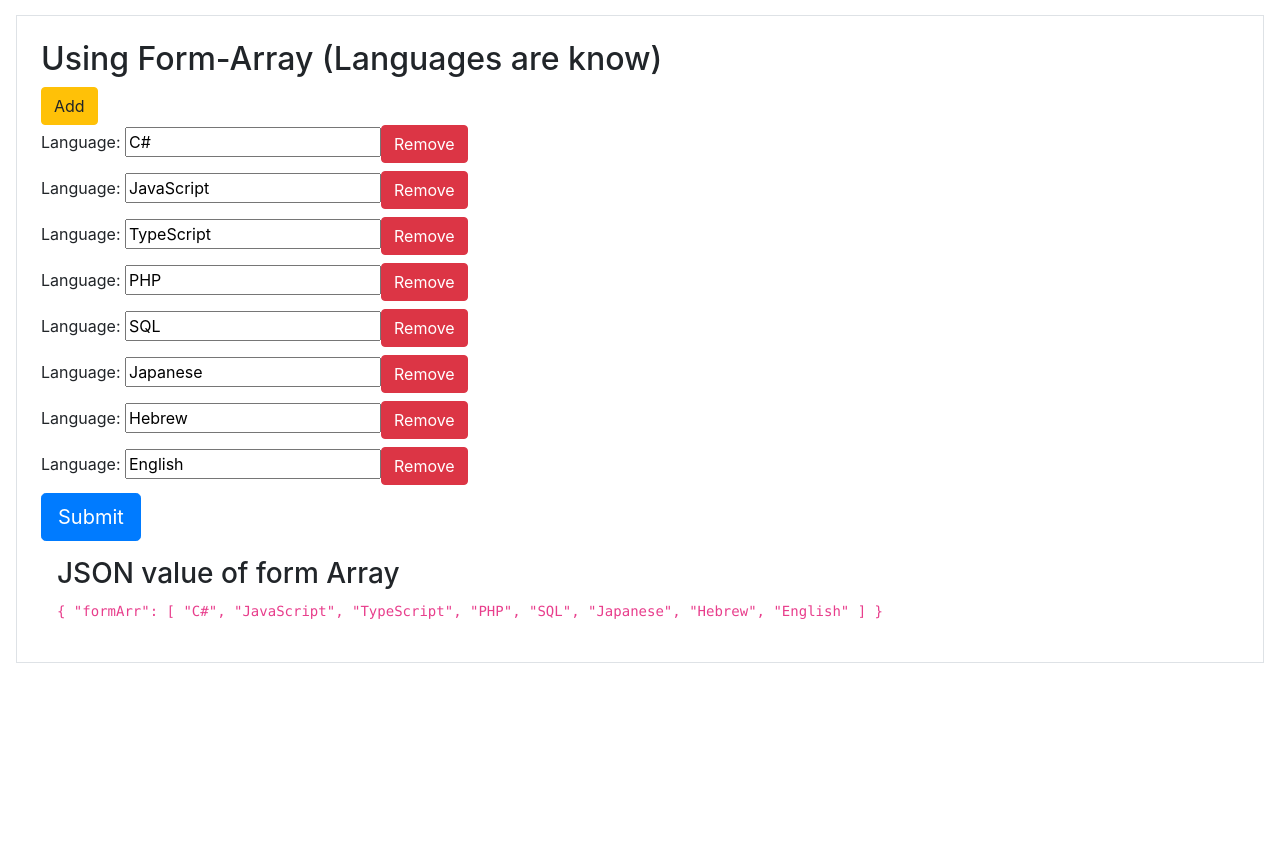
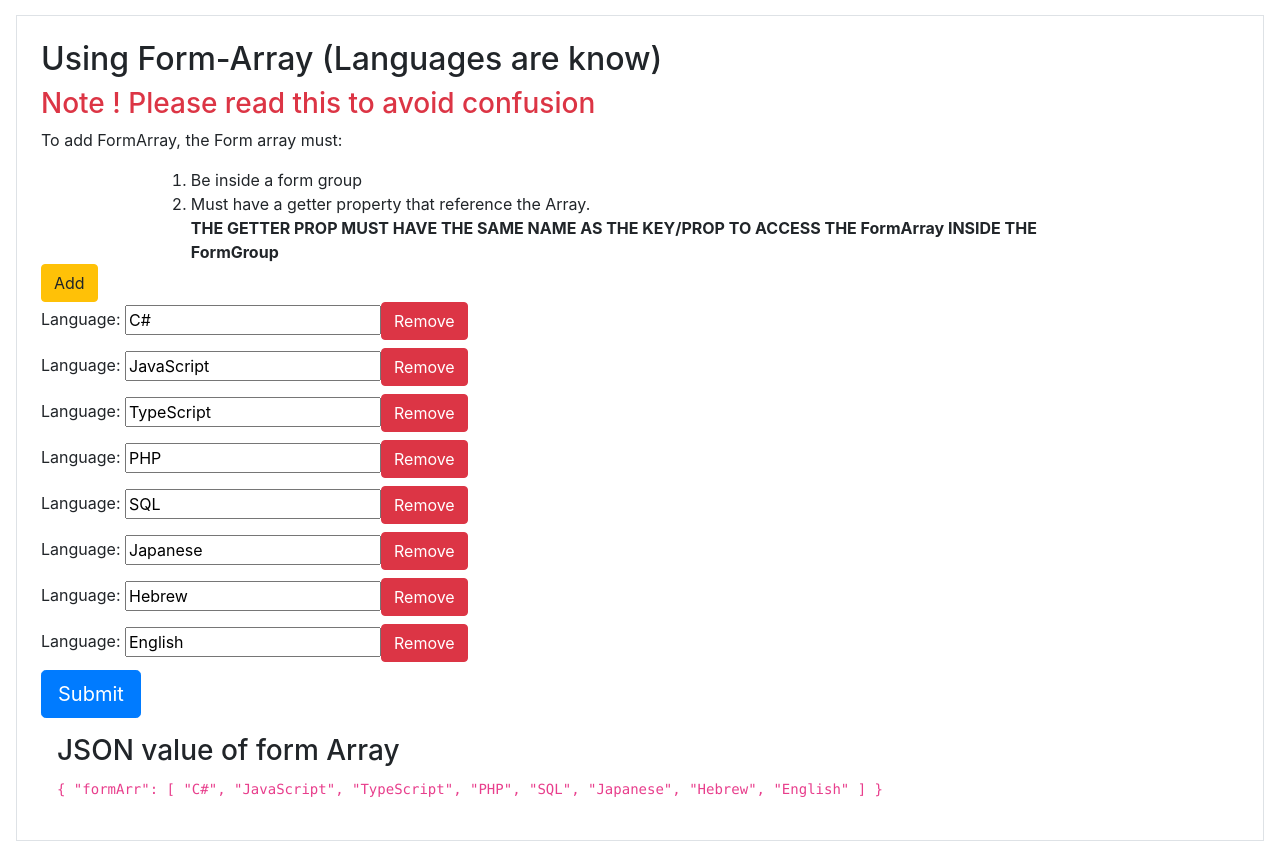
Before and after one commit to OZcomingFRoo/CodeCheatSheet, an Angular app in the folder Angular/: page /ReactiveForm in a window 1280 px wide. Shown: the part 1180-2045 px from the top of the page. Before the commit the page ends 1867 px from the top, so only its background shows below. Built offline with nearby package versions, Linux system fonts and the light colour scheme.

Commit message:
Added Desc to explain how to use the FormArray without any confusion

```diff
--- a/Angular/src/app/components/form-model-driven/form-model-driven.component.html
+++ b/Angular/src/app/components/form-model-driven/form-model-driven.component.html
@@ -88,6 +88,15 @@
   <div class="mt-3 border p-4 mt-2 mb-2 d-block">
     <form [formGroup]="myFormArrGroup" (ngSubmit)="submitArr()">
       <h2>Using Form-Array (Languages are know)</h2>
+      <h3 class="text-danger">Note ! Please read this to avoid confusion</h3>
+      <p>To add FormArray, the Form array must:</p>
+      <ol class="list-group w-75 m-auto">
+        <li>Be inside a form group</li>
+        <li>
+          Must have a getter property that reference the Array.<br />
+          <b>THE GETTER PROP MUST HAVE THE SAME NAME AS THE KEY/PROP TO ACCESS THE FormArray INSIDE THE FormGroup</b>
+        </li>
+      </ol>
       <div formArrayName="formArr">
         <button class="btn-warning btn" (click)="addControlToArr()">Add</button>
         <div class="w-100" *ngFor="let lang of formArr.controls; let i=index">
```
